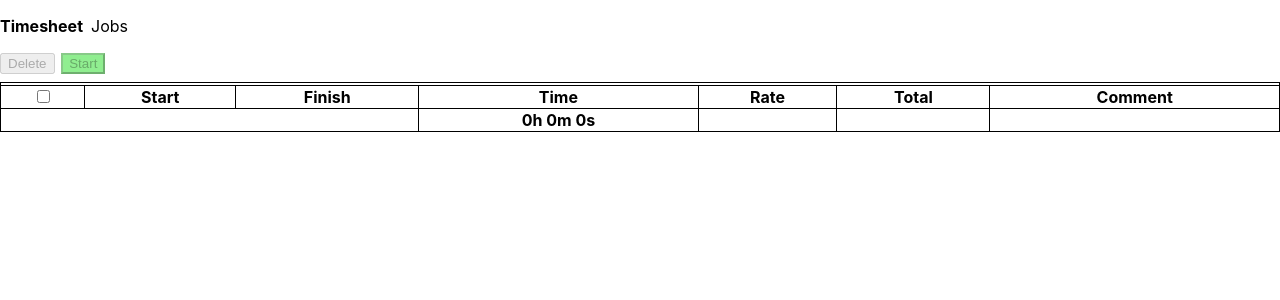
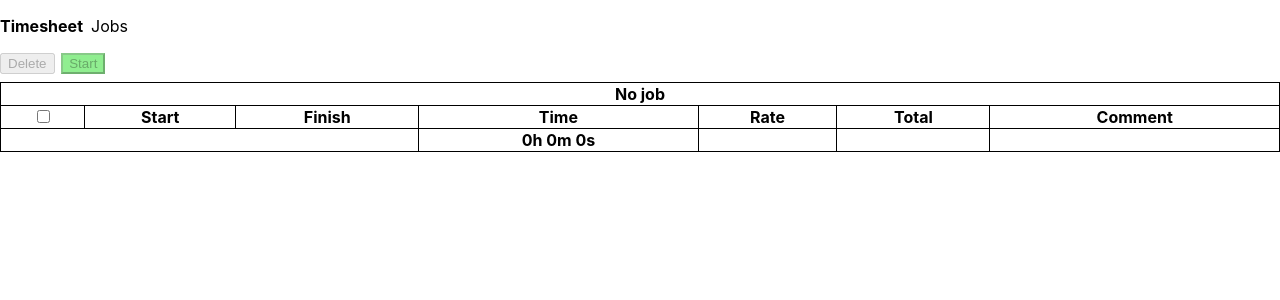
Before and after one commit to vinhanguyen/timesheet, a React (Create React App) app: page / in a window 1280 px wide. Shown: the top 300 px of the page. Built offline with nearby package versions, Linux system fonts and the light colour scheme.

Commit message:
Display no job in header if no job selected

```diff
--- a/src/tasks.tsx
+++ b/src/tasks.tsx
@@ -89,8 +89,8 @@ export default function Tasks({currentJobId}: any) {
       </nav>
       <table>
         <thead>
-          <tr>
-            <th colSpan={7}>{job?.name}</th>
+          <tr >
+            <th colSpan={7}>{job?.name || 'No job'}</th>
           </tr>
           <tr>
             <th>
```
